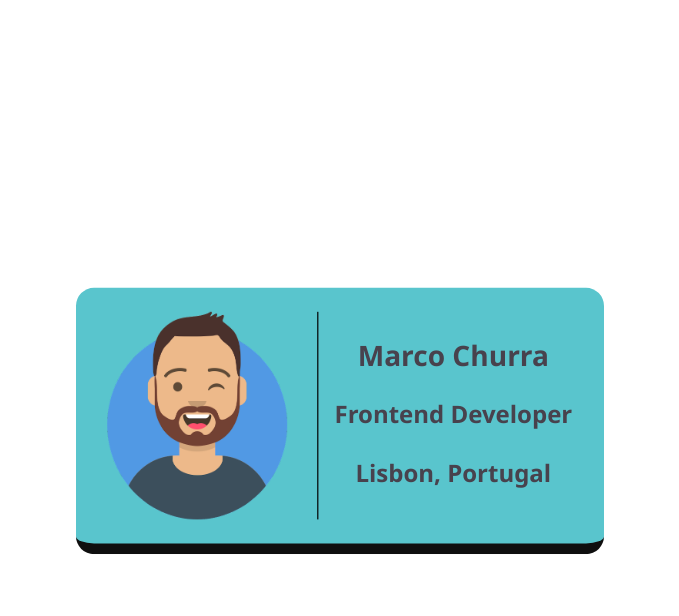
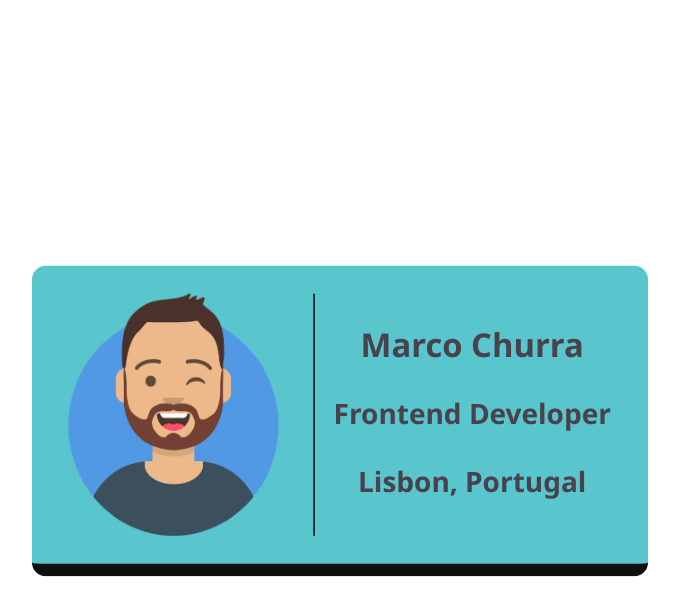
Before and after one commit to MarChurra/marco-business-card, a website built with Vite: page index.html in a window 1280 px wide. In both pictures the pointer is over the element 640 px from the left and 420 px from the top of the page. Shown: the whole page, without its empty margins (300-979 px from the left). Built offline with nearby package versions, Linux system fonts and the light colour scheme.

Commit message:
Update styles.css

```diff
--- a/styles.css
+++ b/styles.css
@@ -21,11 +21,11 @@ font-family: 'Segoe UI', Tahoma, Geneva, Verdana, sans-serif;
     border-bottom: 9px solid #0f0f0f;
     font-weight: bold;
     font-size: 20px;
-    transition: transform 0.4s ease-in-out, border-radius 0.3s ease-in-out;
+    transition: transform 0.2s ease-in-out, border-radius 0.2s ease-in-out;
 }
 
 
 .card:hover {
-  transform: scale(1.2);
-  border-radius: 15px;
+  transform: scale(1.4);
+  border-radius: 10px;
 }
```
